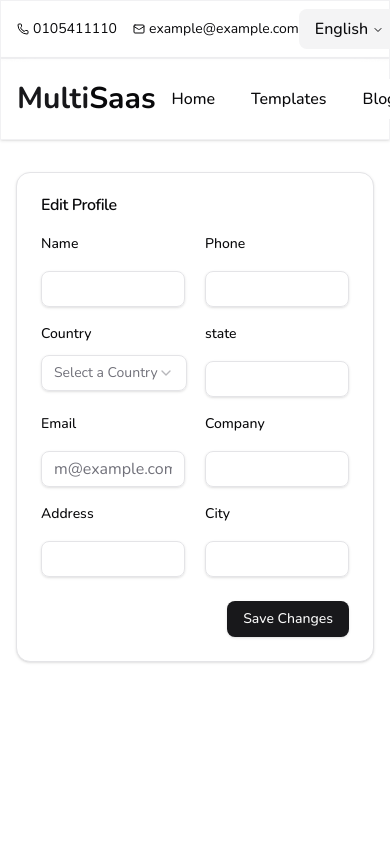
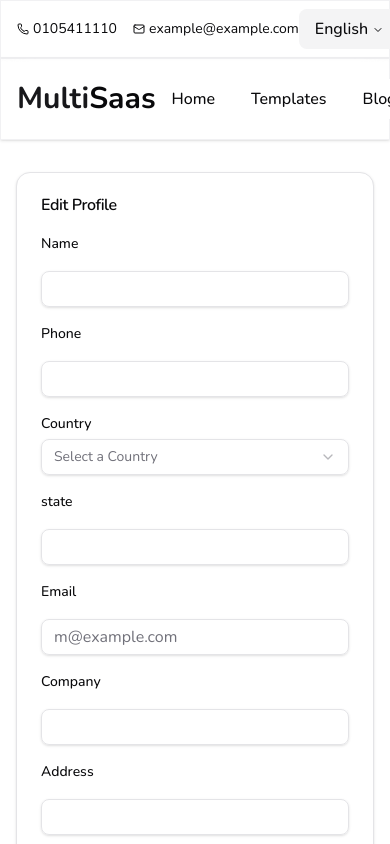
Before and after one commit to Abdelrahmansherif207/multi-saas-frontend, a Next.js app in the folder apps/landlord/: page /profile in a window 390 px wide. Shown: the top 844 px of the page. Built offline with nearby package versions, Linux system fonts and the light colour scheme.

Commit message:
added responsive to profile page

```diff
--- a/apps/landlord/src/app/(client)/(dashboard)/profile/page.tsx
+++ b/apps/landlord/src/app/(client)/(dashboard)/profile/page.tsx
@@ -20,13 +20,13 @@ import {
 
 export default function profilePage() {
   return (
-    <Card className="w-full">
+    <Card className="w-full max-w-4xl mx-auto">
       <CardHeader>
         <CardTitle>Edit Profile</CardTitle>
       </CardHeader>
       <CardContent>
         <form>
-          <div className="grid grid-cols-2 gap-5">
+          <div className="grid grid-cols-1 md:grid-cols-2 gap-5">
             <div className="grid gap-5">
               <Label htmlFor="name">Name</Label>
               <Input id="name" type="text" placeholder="" required />
@@ -81,8 +81,8 @@ export default function profilePage() {
           </div>
         </form>
       </CardContent>
-      <CardFooter className="flex justify-end gap-5">
-        <Button type="submit">Save Changes</Button>
+      <CardFooter className="flex flex-col sm:flex-row justify-end gap-3">
+        <Button type="submit" className="w-full sm:w-auto">Save Changes</Button>
       </CardFooter>
     </Card>
   );
```
